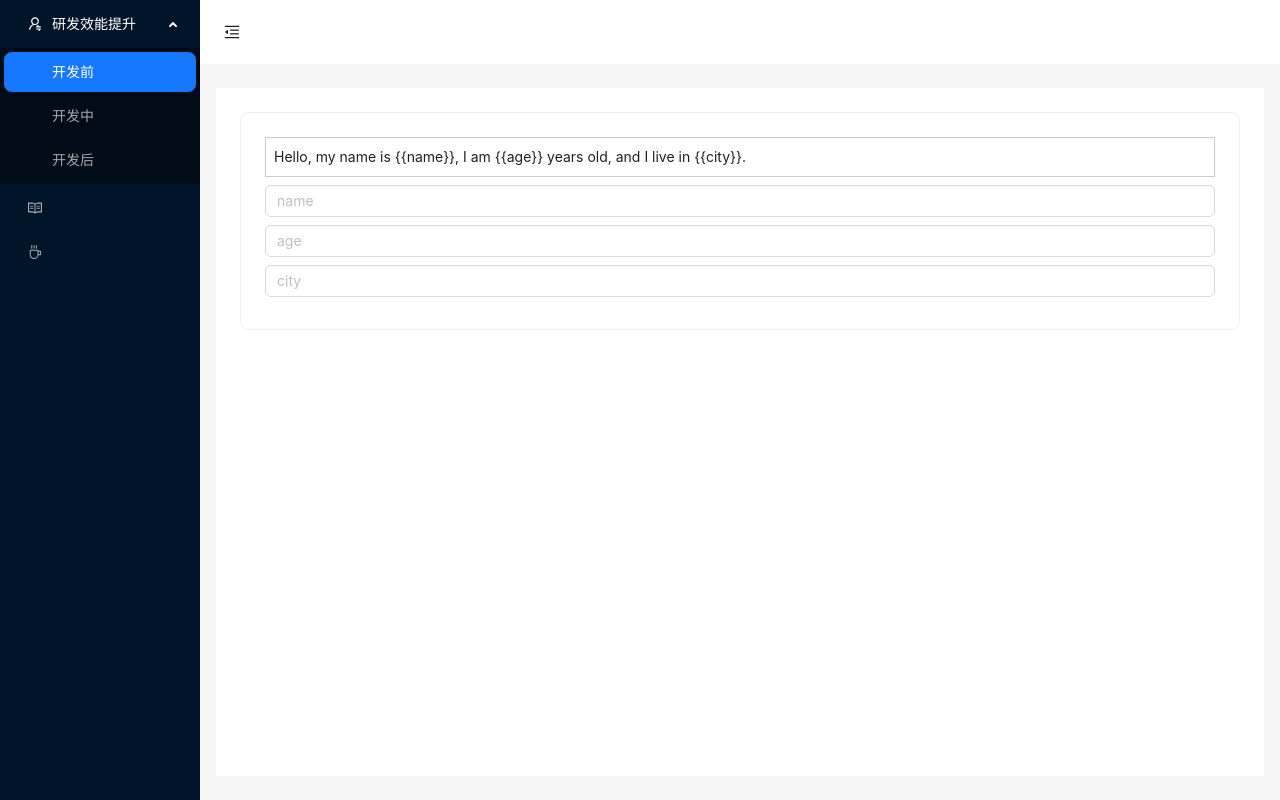
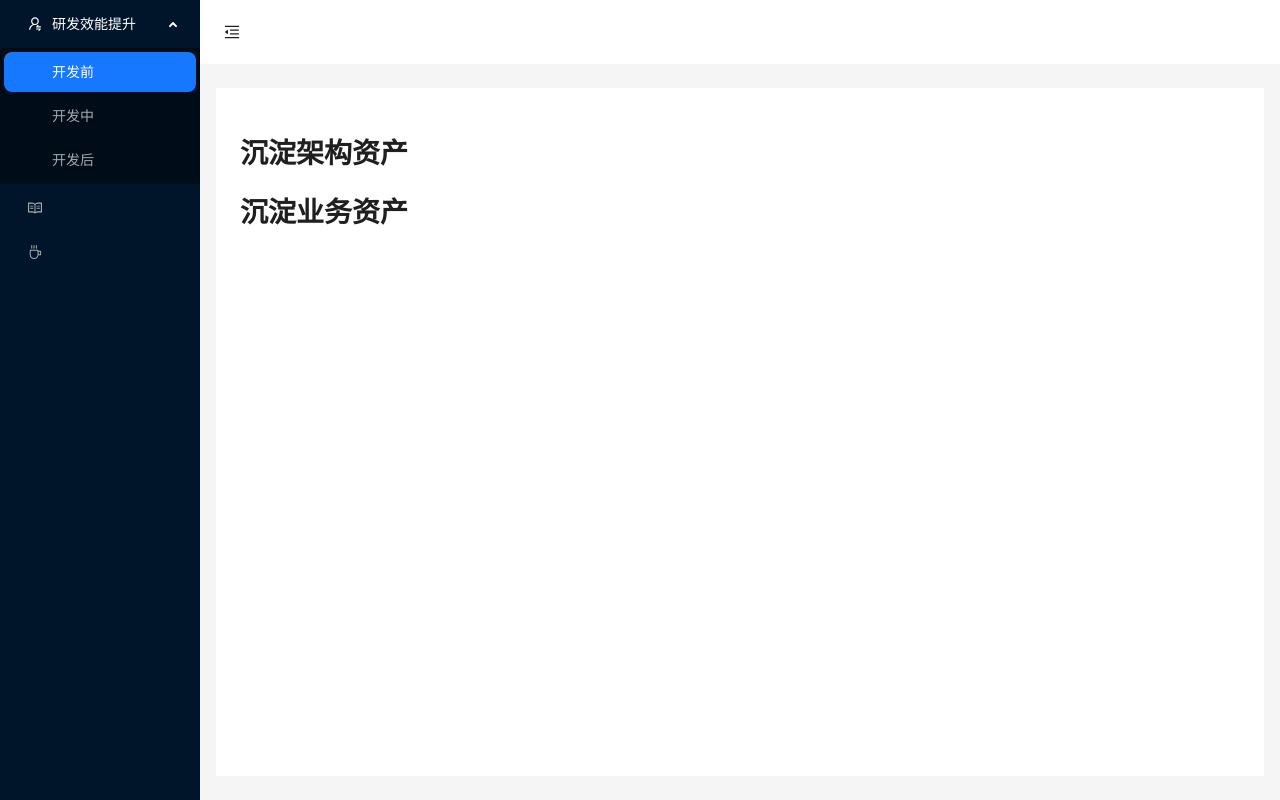
Before and after one commit to isixline/prompt-draft, a React (Create React App) app: page /llm-development/after-development in a window 1280 px wide. Built offline with nearby package versions, Linux system fonts and the light colour scheme.

Commit message:
feat: change content for page

```diff
--- a/src/pages/llmDevelopment/AfterDevelopment.jsx
+++ b/src/pages/llmDevelopment/AfterDevelopment.jsx
@@ -1,13 +1,14 @@
 import React from 'react';
-import FormatText from '../../components/FormatText'
 
 const Page = () => {
-  const paramNames = ['name', 'age', 'city'];
-  const formatTemplate = 'Hello, my name is {{name}}, I am {{age}} years old, and I live in {{city}}.';
-
   return (
     <div>
-      <FormatText paramNames={paramNames} formatTemplate={formatTemplate} />
+      <h1>
+        沉淀架构资产
+      </h1>
+      <h1>
+        沉淀业务资产
+      </h1>
     </div>
   );
 };
--- a/src/pages/llmDevelopment/PreDevelopment.jsx
+++ b/src/pages/llmDevelopment/PreDevelopment.jsx
@@ -1,7 +1,14 @@
 import React from 'react';
 
 const Page = () => {
-  return <h1>这是开发前</h1>;
+  return <div>
+    <h1>
+      业务逻辑梳理
+    </h1>
+    <h3>
+      对 story 中的 AC 提出疑问和优化点：需求澄清及业务逻辑闭环检查
+    </h3>
+  </div>
 };
 
 export default Page;
```
